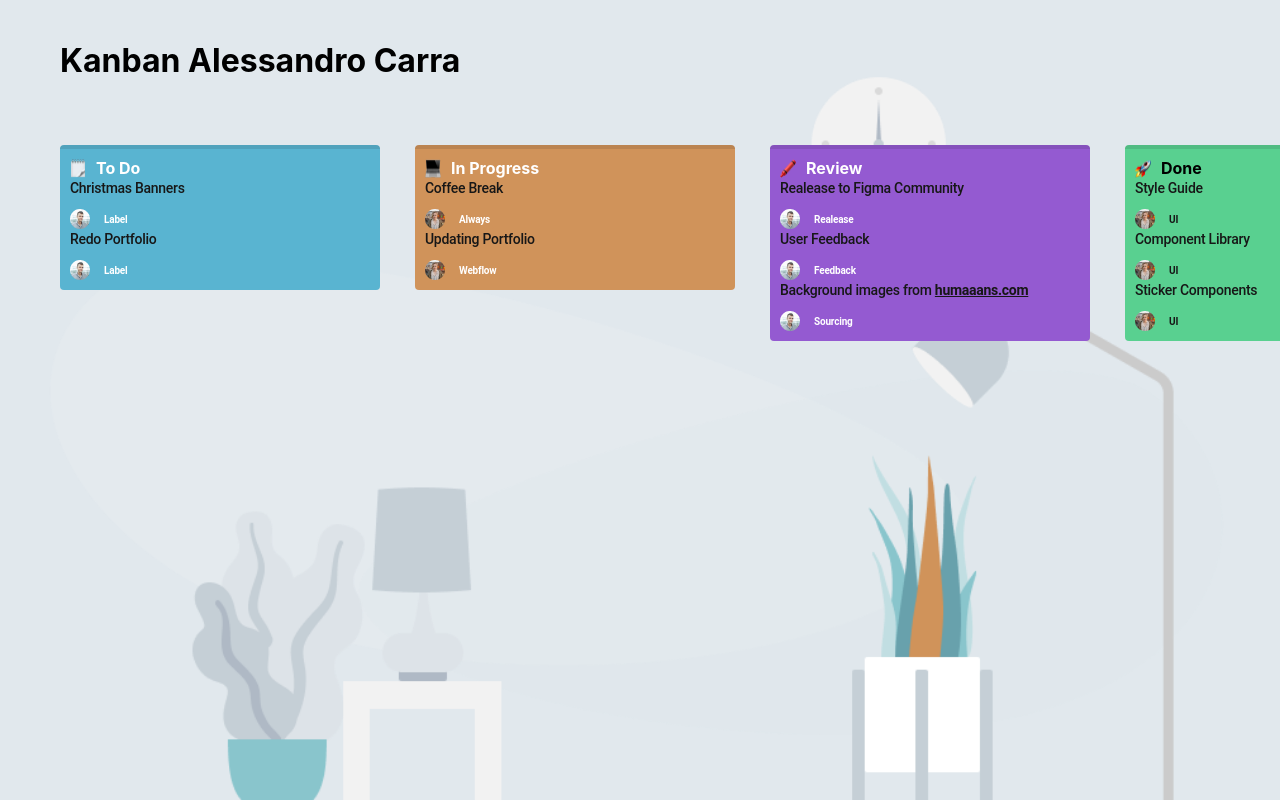
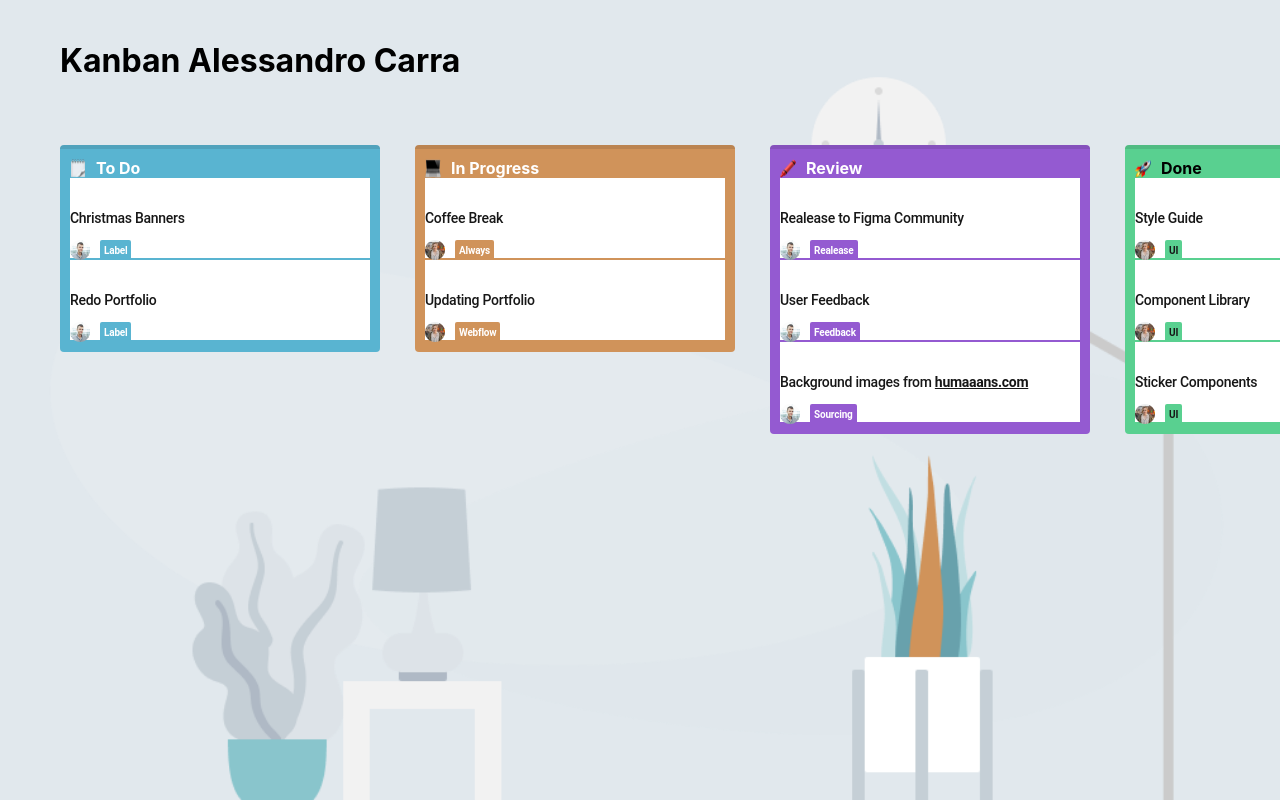
Before and after one commit to AleCarraDev/kanban2, a JavaScript app in the folder my-app/: page / in a window 1280 px wide. Shown: the top 800 px of the page. Built offline with nearby package versions, Linux system fonts and the light colour scheme; the HTML template or start-up script is replaced by a standard one.

Commit message:
preenchendo card

```diff
--- a/my-app/src/components/Card/Card.css
+++ b/my-app/src/components/Card/Card.css
@@ -9,13 +9,14 @@
 }
 
 .task {
-  line-height: 21px;
+  line-height: 80px;
   font-size: 14px;
   letter-spacing: -0.02em;
   color: #171717;
-  margin: 0 0 10px 0;
+  margin: 0 0 -18px 0;
   font-weight: 500;
   font-family: "Roboto", sans-serif;
+  background-color: #ffffff;
 }
 
 .underTask {
```
